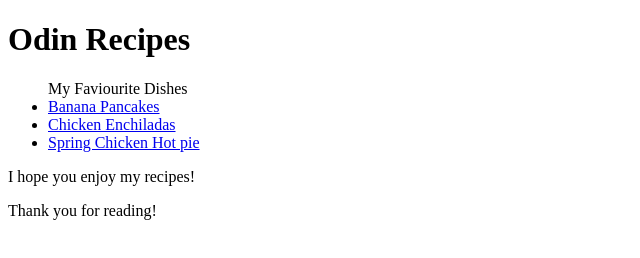
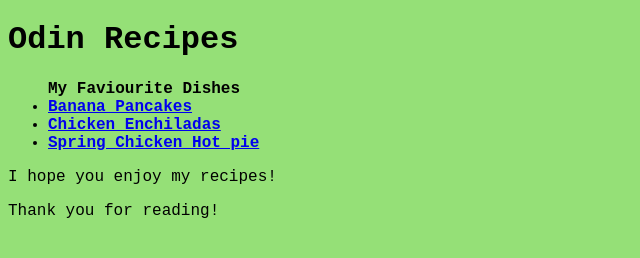
Before and after one commit to shinymayo/odin-recipes, a plain HTML site: page index.html in a window 1280 px wide. Shown: the whole page, without its empty margins (0-640 px from the left). Drawn offline with Linux system fonts and the light colour scheme.

Commit message:
Add style
Added CSS file to the original project for some initial styling.

```diff
--- a/index.html
+++ b/index.html
@@ -3,16 +3,17 @@
 <head>
     <meta charset="utf-8">
     <title>Recipes</title>
+    <link rel="stylesheet" href="style.css" />
 </head>
 <body>
-    <h1>Odin Recipes</h1>
+    <h1 class="text">Odin Recipes</h1>
 
-    <ul>My Faviourite Dishes
+    <ul class="text">My Faviourite Dishes
         <li><a href="recipes/pancakes.html">Banana Pancakes</a></li>
         <li><a href="recipes/enchiladas.html">Chicken Enchiladas</a></li>
         <li><a href="recipes/hot_pie.html">Spring Chicken Hot pie</a></li>
     </ul>
-    <p>I hope you enjoy my recipes!</p>
-    <p>Thank you for reading!</p>
+    <p class="text">I hope you enjoy my recipes!</p>
+    <p class="text">Thank you for reading!</p>
 </body>
 </html>
--- /dev/null
+++ b/style.css
@@ -0,0 +1,13 @@
+* {
+    font-family: Courier New, Verdana;
+}
+.text {
+    color: rgb(0, 0, 0);
+}
+body {
+    background-color: rgba(134, 220, 100, 0.873);
+}
+
+ul {
+    font-weight: bolder;
+}
```
Also changed, not shown: 1 other file.
